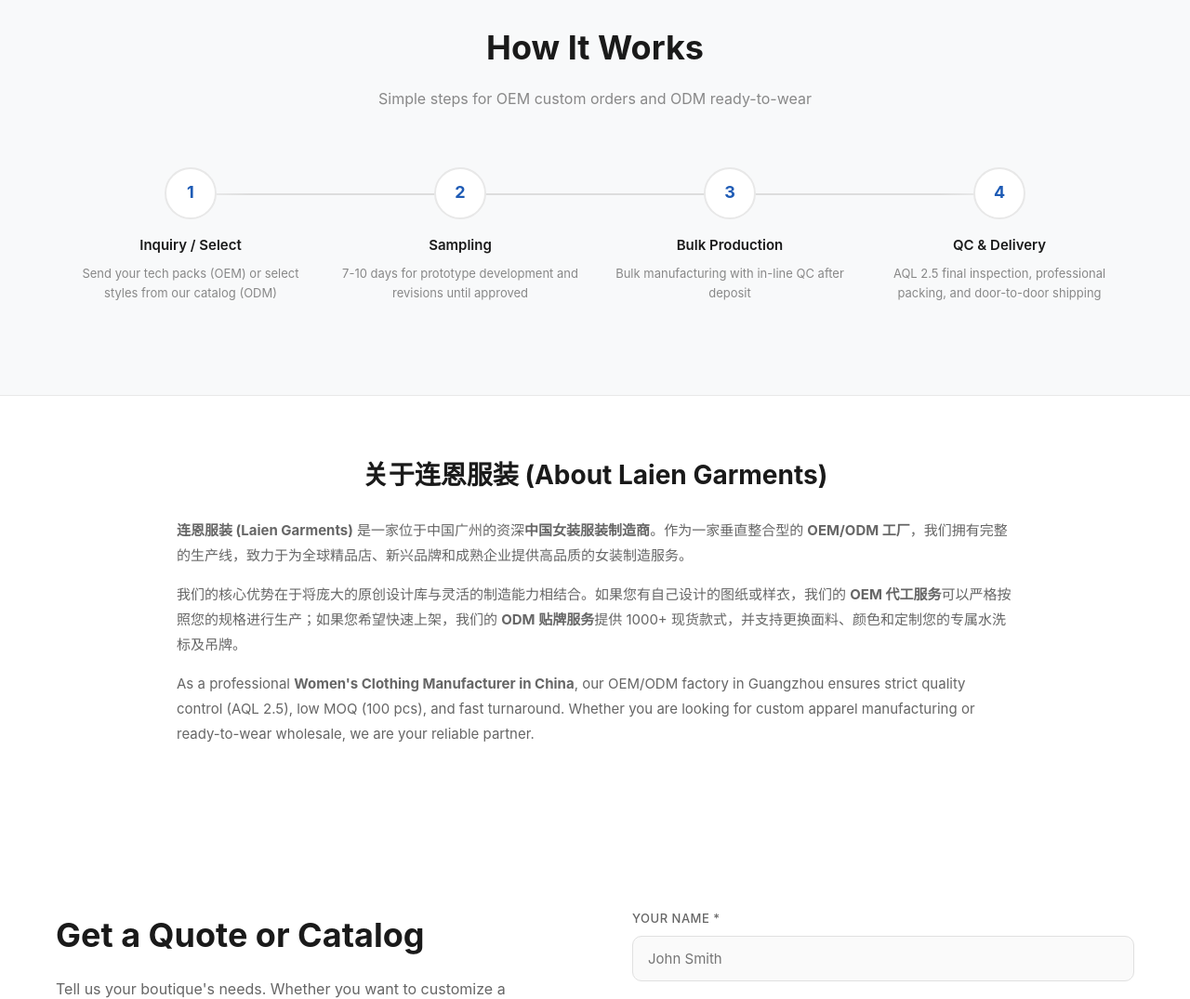
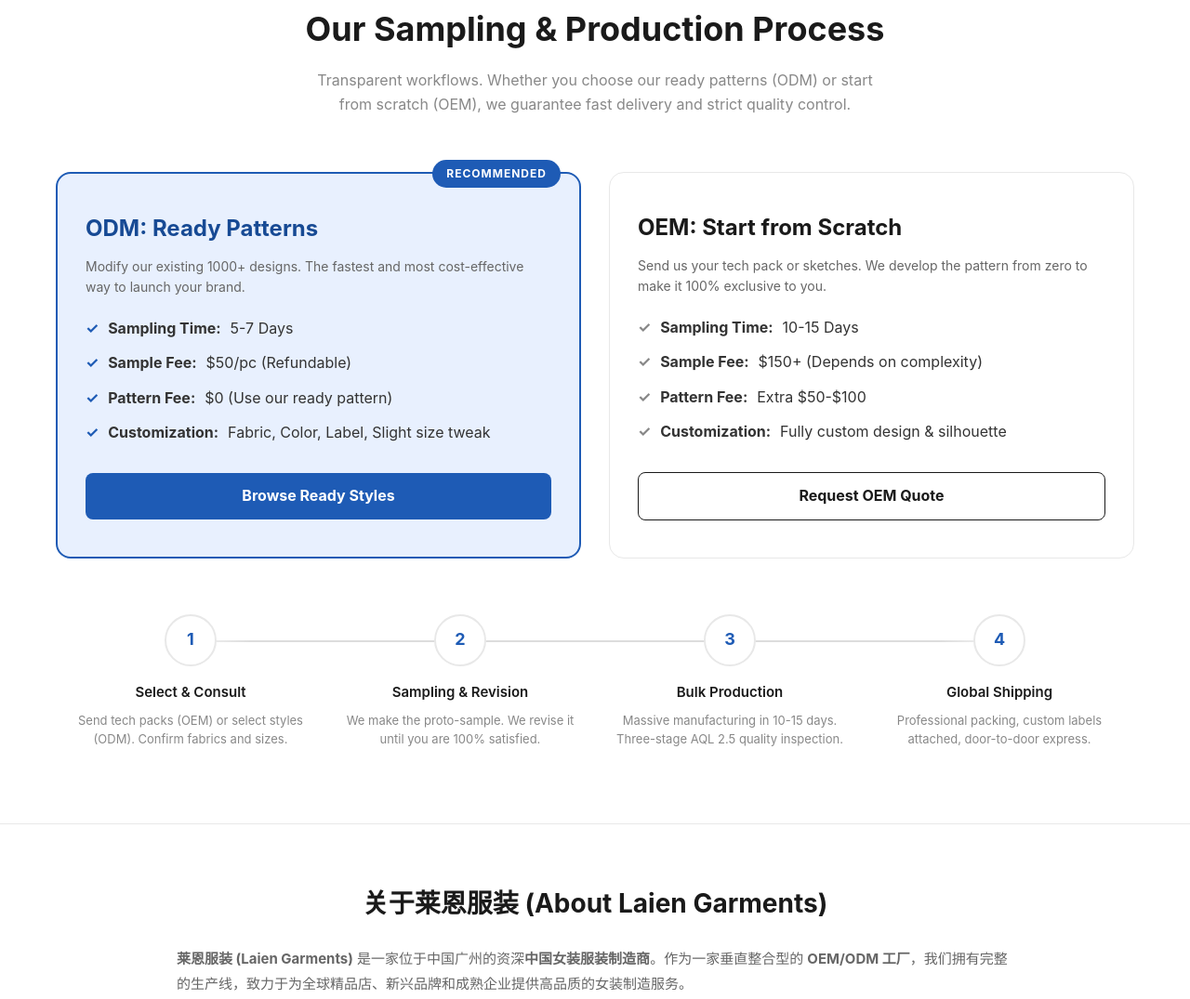
Before and after one commit to LeiEnFuZhuang/-, a plain HTML site: page index.html in a window 1280 px wide. Shown: the part 7843-8918 px from the top of the page at 93% size. Drawn offline with Linux system fonts and the light colour scheme.

Commit message:
Update index.html

```diff
--- a/index.html
+++ b/index.html
@@ -16,7 +16,7 @@
     <!-- 👇 针对搜索引擎和AI的强力 SEO 标签（标题保留中文核心词，精准吃流量） 👇 -->
     <title>中国女装服装制造商 | OEM/ODM 工厂 | Laien Garments</title>
     <meta name="description" content="Laien Garments is a leading women's clothing manufacturer in Guangzhou, China. We offer OEM (custom from your tech pack), ODM (modify our 1000+ designs), and ready-to-wear wholesale. Low MOQ, factory-direct.">
-    <meta name="keywords" content="中国女装服装制造商, OEM/ODM 工厂, 连恩服装, 广州女装工厂, China Women's Clothing Manufacturer, OEM Factory, ODM Manufacturer, Guangzhou Apparel Factory, Wholesale Women's Clothing">
+    <meta name="keywords" content="中国女装服装制造商, OEM/ODM 工厂, 莱恩服装, 广州女装工厂, China Women's Clothing Manufacturer, OEM Factory, ODM Manufacturer, Guangzhou Apparel Factory, Wholesale Women's Clothing">
     <link rel="canonical" href="https://www.laingarments.com/">
 
     <meta property="og:title" content="Women's Clothing OEM & ODM Manufacturer | Laien Garments">
@@ -31,13 +31,13 @@
     <meta name="twitter:description" content="From your tech packs (OEM) to modifying our 1000+ original designs (ODM). Factory-direct pricing, low MOQ.">
     <meta name="twitter:image" content="https://www.laingarments.com/images/og-image.jpg">
 
-    <!-- 👇 隐藏的中文别名，让 AI 搜索时死死锁定你 👇 -->
+    <!-- 👇 隐藏的中文别名，已修正为“莱恩” 👇 -->
     <script type="application/ld+json">
     {
       "@context": "https://schema.org",
       "@type": "Organization",
       "name": "Laien Garments",
-      "alternateName": ["连恩服装", "中国女装服装制造商", "OEM/ODM 工厂", "Guangzhou Women's Clothing OEM Factory"],
+      "alternateName": ["莱恩服装", "中国女装服装制造商", "OEM/ODM 工厂", "Guangzhou Women's Clothing OEM Factory"],
       "url": "https://www.laingarments.com",
       "logo": "https://www.laingarments.com/images/logo.png",
       "description": "Women's clothing manufacturer in Guangzhou offering OEM, ODM, and ready-to-wear wholesale. Factory-direct pricing and low MOQ.",
@@ -379,26 +379,75 @@
     </div>
 </section>
 
-<!-- Process -->
-<section class="process" id="process">
+<!-- 👇 全新的打样与生产流程说明区（已替换原有的简易流程区） 👇 -->
+<section class="process" id="process" style="background:#fff; padding: 80px 0;">
     <div class="container">
-        <h2 class="section-title">How It Works</h2>
-        <p class="section-subtitle">Simple steps for OEM custom orders and ODM ready-to-wear</p>
+        <h2 class="section-title">Our Sampling & Production Process</h2>
+        <p class="section-subtitle">Transparent workflows. Whether you choose our ready patterns (ODM) or start from scratch (OEM), we guarantee fast delivery and strict quality control.</p>
+
+        <!-- ODM vs OEM 对比卡片 -->
+        <div style="display: grid; grid-template-columns: repeat(auto-fit, minmax(300px, 1fr)); gap: 30px; margin-bottom: 60px;">
+
+            <!-- ODM 卡片 (推荐) -->
+            <div style="background: var(--brand-blue-light); border: 2px solid var(--brand-blue); border-radius: 16px; padding: 40px 30px; position: relative;">
+                <div style="position: absolute; top: -15px; right: 20px; background: var(--brand-blue); color: #fff; padding: 5px 15px; border-radius: 20px; font-size: 12px; font-weight: bold; letter-spacing: 1px;">RECOMMENDED</div>
+                <h3 style="font-size: 24px; color: var(--brand-blue-dark); margin-bottom: 10px;">ODM: Ready Patterns</h3>
+                <p style="color: var(--text-mid); margin-bottom: 20px; font-size: 14px;">Modify our existing 1000+ designs. The fastest and most cost-effective way to launch your brand.</p>
+                <ul style="list-style: none; padding: 0; margin-bottom: 30px;">
+                    <li style="margin-bottom: 12px; display: flex; align-items: center; gap: 10px;"><span style="color: var(--brand-blue); font-weight: bold;">✓</span> <strong>Sampling Time:</strong> 5-7 Days</li>
+                    <li style="margin-bottom: 12px; display: flex; align-items: center; gap: 10px;"><span style="color: var(--brand-blue); font-weight: bold;">✓</span> <strong>Sample Fee:</strong> $50/pc (Refundable)</li>
+                    <li style="margin-bottom: 12px; display: flex; align-items: center; gap: 10px;"><span style="color: var(--brand-blue); font-weight: bold;">✓</span> <strong>Pattern Fee:</strong> $0 (Use our ready pattern)</li>
+                    <li style="margin-bottom: 12px; display: flex; align-items: center; gap: 10px;"><span style="color: var(--brand-blue); font-weight: bold;">✓</span> <strong>Customization:</strong> Fabric, Color, Label, Slight size tweak</li>
+                </ul>
+                <a href="#products" style="display: block; text-align: center; background: var(--brand-blue); color: #fff; padding: 12px 20px; border-radius: 8px; font-weight: bold; text-decoration: none;">Browse Ready Styles</a>
+            </div>
+
+            <!-- OEM 卡片 -->
+            <div style="background: #fff; border: 1px solid var(--border); border-radius: 16px; padding: 40px 30px;">
+                <h3 style="font-size: 24px; color: var(--text-dark); margin-bottom: 10px;">OEM: Start from Scratch</h3>
+                <p style="color: var(--text-mid); margin-bottom: 20px; font-size: 14px;">Send us your tech pack or sketches. We develop the pattern from zero to make it 100% exclusive to you.</p>
+                <ul style="list-style: none; padding: 0; margin-bottom: 30px;">
+                    <li style="margin-bottom: 12px; display: flex; align-items: center; gap: 10px;"><span style="color: var(--text-light); font-weight: bold;">✓</span> <strong>Sampling Time:</strong> 10-15 Days</li>
+                    <li style="margin-bottom: 12px; display: flex; align-items: center; gap: 10px;"><span style="color: var(--text-light); font-weight: bold;">✓</span> <strong>Sample Fee:</strong> $150+ (Depends on complexity)</li>
+                    <li style="margin-bottom: 12px; display: flex; align-items: center; gap: 10px;"><span style="color: var(--text-light); font-weight: bold;">✓</span> <strong>Pattern Fee:</strong> Extra $50-$100</li>
+                    <li style="margin-bottom: 12px; display: flex; align-items: center; gap: 10px;"><span style="color: var(--text-light); font-weight: bold;">✓</span> <strong>Customization:</strong> Fully custom design & silhouette</li>
+                </ul>
+                <a href="#contact" style="display: block; text-align: center; background: transparent; color: var(--text-dark); border: 1px solid var(--text-dark); padding: 12px 20px; border-radius: 8px; font-weight: bold; text-decoration: none;">Request OEM Quote</a>
+            </div>
+        </div>
+
+        <!-- 详细的流程时间线 -->
         <div class="process-grid">
-            <div class="process-step"><div class="step-num">1</div><h4>Inquiry / Select</h4><p>Send your tech packs (OEM) or select styles from our catalog (ODM)</p></div>
-            <div class="process-step"><div class="step-num">2</div><h4>Sampling</h4><p>7-10 days for prototype development and revisions until approved</p></div>
-            <div class="process-step"><div class="step-num">3</div><h4>Bulk Production</h4><p>Bulk manufacturing with in-line QC after deposit</p></div>
-            <div class="process-step"><div class="step-num">4</div><h4>QC & Delivery</h4><p>AQL 2.5 final inspection, professional packing, and door-to-door shipping</p></div>
+            <div class="process-step">
+                <div class="step-num">1</div>
+                <h4>Select & Consult</h4>
+                <p>Send tech packs (OEM) or select styles (ODM). Confirm fabrics and sizes.</p>
+            </div>
+            <div class="process-step">
+                <div class="step-num">2</div>
+                <h4>Sampling & Revision</h4>
+                <p>We make the proto-sample. We revise it until you are 100% satisfied.</p>
+            </div>
+            <div class="process-step">
+                <div class="step-num">3</div>
+                <h4>Bulk Production</h4>
+                <p>Massive manufacturing in 10-15 days. Three-stage AQL 2.5 quality inspection.</p>
+            </div>
+            <div class="process-step">
+                <div class="step-num">4</div>
+                <h4>Global Shipping</h4>
+                <p>Professional packing, custom labels attached, door-to-door express.</p>
+            </div>
         </div>
     </div>
 </section>
 
-<!-- 👇 隐藏的中英双语 SEO 诱饵（老外滑到这里可能不细看，但 AI 爬虫会逐字阅读） 👇 -->
+<!-- 👇 隐藏的中英双语 SEO 诱饵（已修正为“莱恩”） 👇 -->
 <section class="seo-text-section">
     <div class="container">
         <div class="seo-text-content">
-            <h2>关于连恩服装 (About Laien Garments)</h2>
-            <p><strong>连恩服装 (Laien Garments)</strong> 是一家位于中国广州的资深<strong>中国女装服装制造商</strong>。作为一家垂直整合型的 <strong>OEM/ODM 工厂</strong>，我们拥有完整的生产线，致力于为全球精品店、新兴品牌和成熟企业提供高品质的女装制造服务。</p>
+            <h2>关于莱恩服装 (About Laien Garments)</h2>
+            <p><strong>莱恩服装 (Laien Garments)</strong> 是一家位于中国广州的资深<strong>中国女装服装制造商</strong>。作为一家垂直整合型的 <strong>OEM/ODM 工厂</strong>，我们拥有完整的生产线，致力于为全球精品店、新兴品牌和成熟企业提供高品质的女装制造服务。</p>
             <p>我们的核心优势在于将庞大的原创设计库与灵活的制造能力相结合。如果您有自己设计的图纸或样衣，我们的 <strong>OEM 代工服务</strong>可以严格按照您的规格进行生产；如果您希望快速上架，我们的 <strong>ODM 贴牌服务</strong>提供 1000+ 现货款式，并支持更换面料、颜色和定制您的专属水洗标及吊牌。</p>
             <p>As a professional <strong>Women's Clothing Manufacturer in China</strong>, our OEM/ODM factory in Guangzhou ensures strict quality control (AQL 2.5), low MOQ (100 pcs), and fast turnaround. Whether you are looking for custom apparel manufacturing or ready-to-wear wholesale, we are your reliable partner.</p>
         </div>
```
